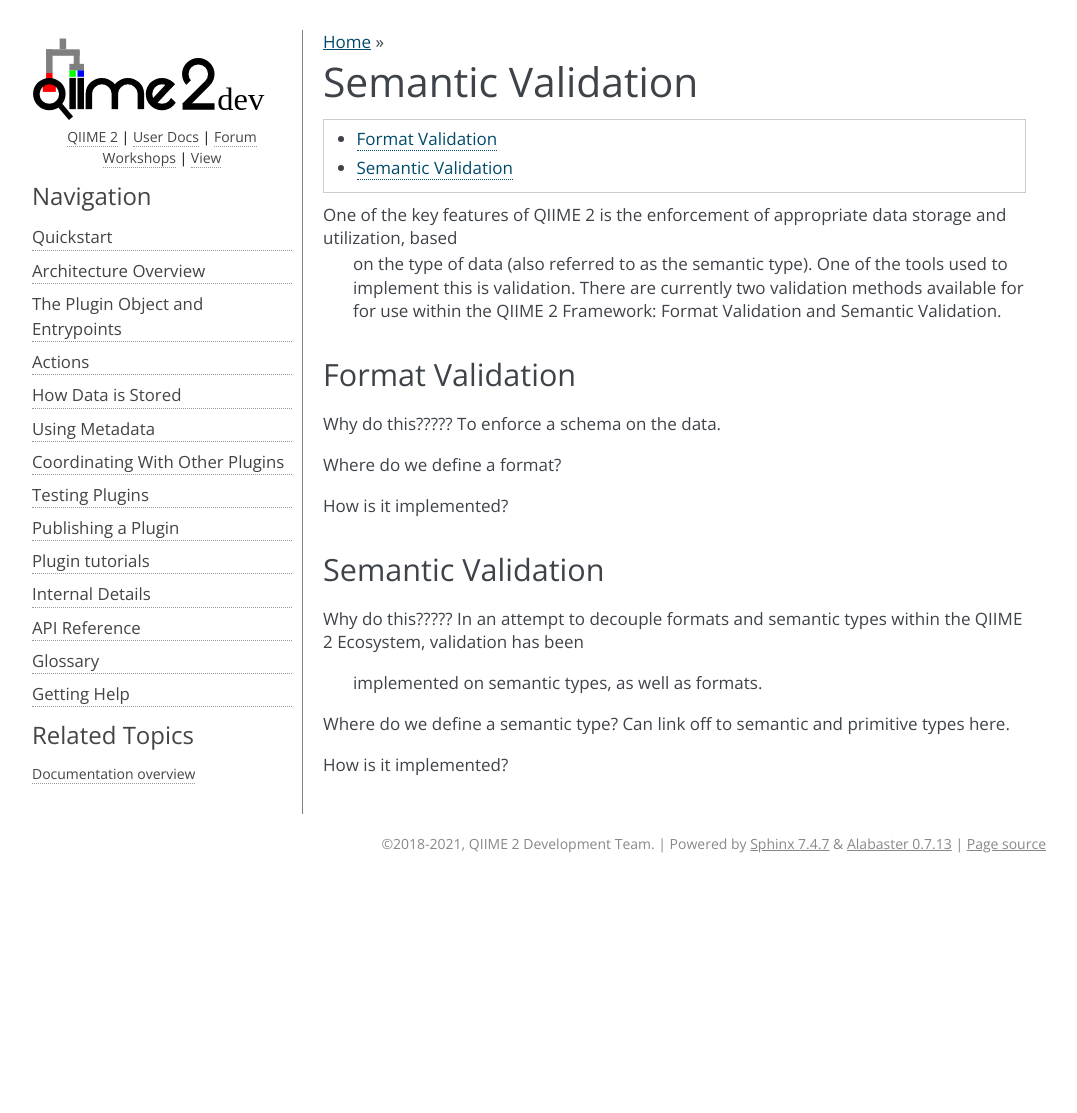
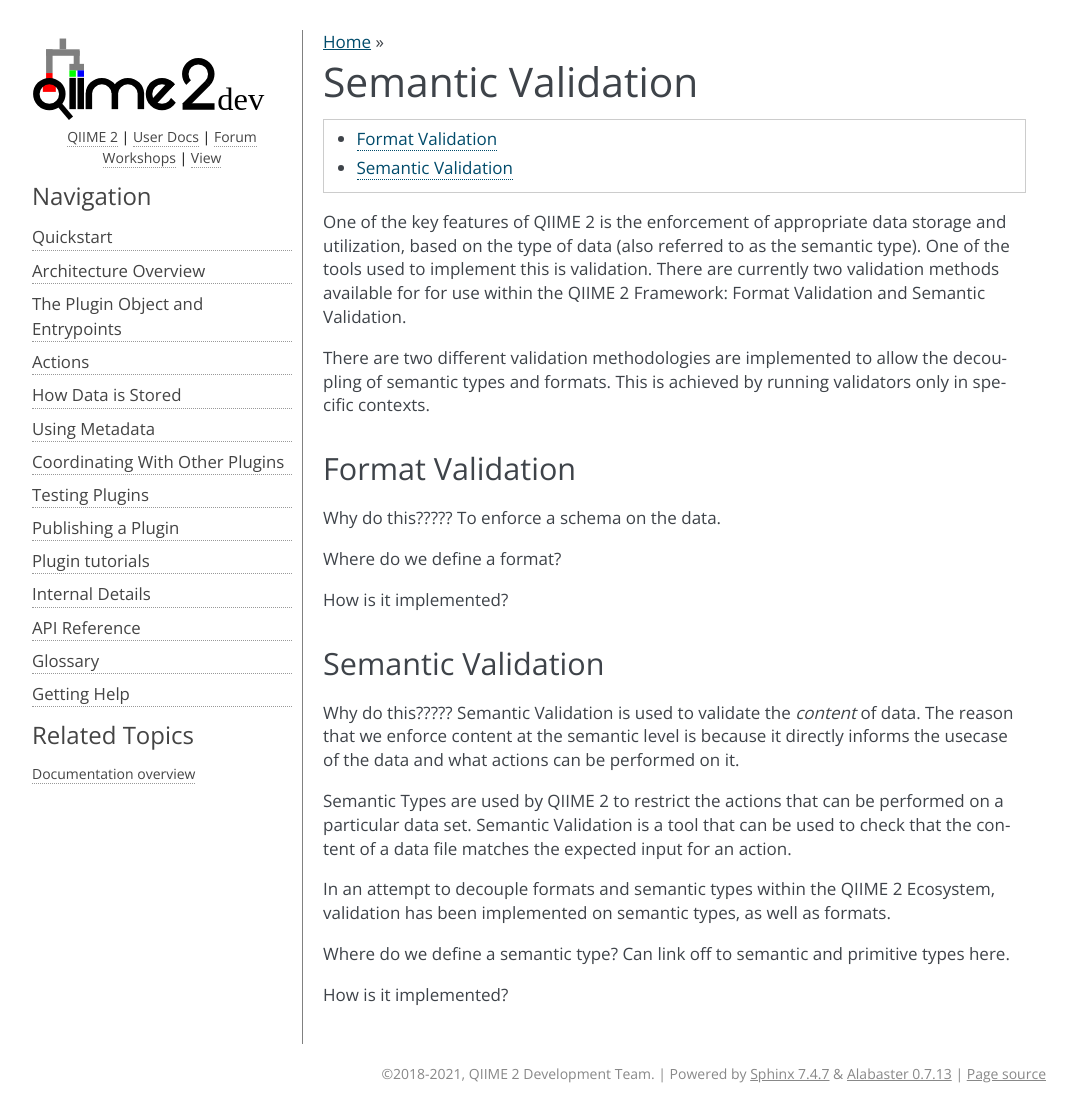
Before and after one commit to qiime2/dev-docs, a Sphinx documentation site: the page built from source/storing-data/data-validation.rst, in a window 1280 px wide. Shown: the whole page, without its empty margins (106-1183 px from the left). Built offline with Sphinx 7.4.7, drawn with Linux system fonts in a browser that asks for light colours; before the commit the page ends 900 px from its top, so only the background shows below that.

Commit message:
DOCS: "improvements" AKA doc-thoring.

```diff
--- a/source/storing-data/data-validation.rst
+++ b/source/storing-data/data-validation.rst
@@ -4,9 +4,12 @@ Semantic Validation
    :local:
 
 One of the key features of QIIME 2 is the enforcement of appropriate data storage and utilization, based
- on the type of data (also referred to as the semantic type). One of the tools used to implement this is
- validation. There are currently two validation methods available for for use within the QIIME 2
- Framework: Format Validation and Semantic Validation.
+on the type of data (also referred to as the semantic type). One of the tools used to implement this is
+validation. There are currently two validation methods available for for use within the QIIME 2
+Framework: Format Validation and Semantic Validation.
+
+There are two different validation methodologies are implemented to allow the decoupling of semantic types and
+formats. This is achieved by running validators only in specific contexts.
 
 Format Validation
 -----------------
@@ -18,11 +21,18 @@ How is it implemented?
 
 Semantic Validation
 -------------------
-Why do this?????
+
+Why do this????? Semantic Validation is used to validate the *content* of data. The reason that we
+enforce content at the semantic level is because it directly informs the usecase of the data and what
+actions can be performed on it.
+
+Semantic Types are used by QIIME 2 to restrict the actions that can be performed on a particular data
+set. Semantic Validation is a tool that can be used to check that the content of a data file matches the
+expected input for an action.
+
 In an attempt to decouple formats and semantic types within the QIIME 2 Ecosystem, validation has been
- implemented on semantic types, as well as formats.
+implemented on semantic types, as well as formats.
 
-Where do we define a semantic type?
-Can link off to semantic and primitive types here.
+Where do we define a semantic type? Can link off to semantic and primitive types here.
 
 How is it implemented?
```
